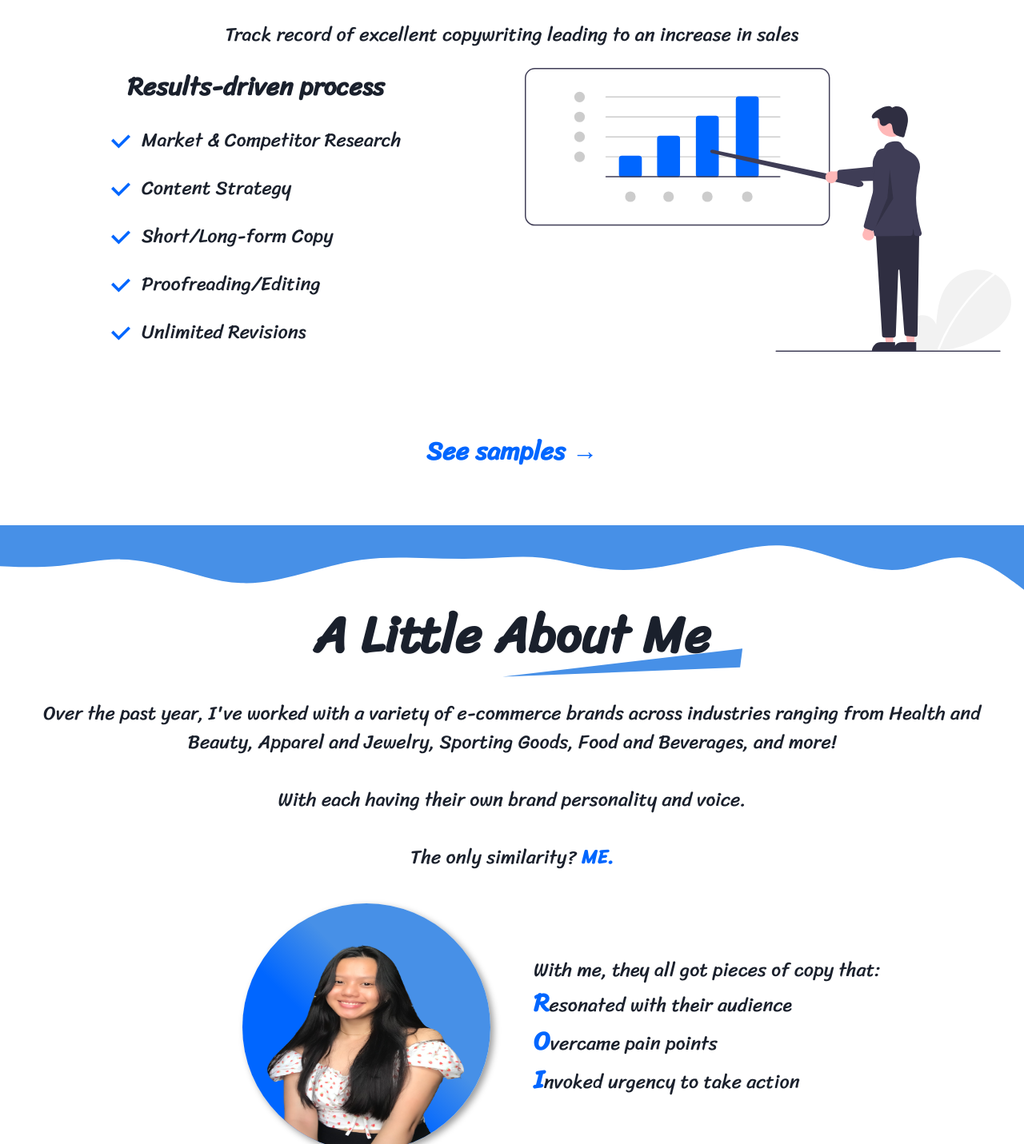
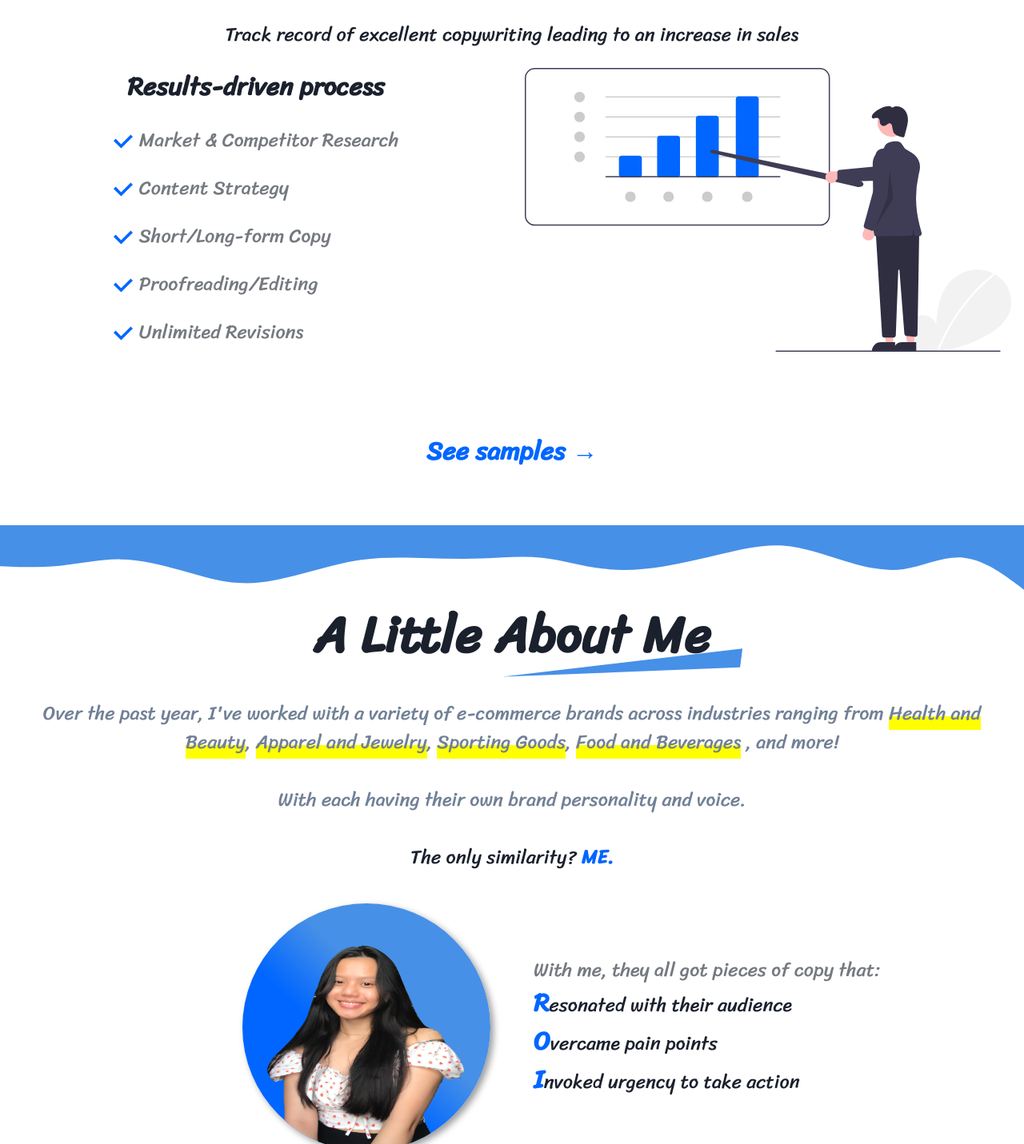
Before and after one commit to jasonLapina/copy-writer, a React (Create React App) app: page / in a window 1280 px wide. Shown: the part 931-2362 px from the top of the page at 80% size. Built offline with nearby package versions, Linux system fonts and the light colour scheme.

Commit message:
add highlights to about me

```diff
--- a/src/Components/About.js
+++ b/src/Components/About.js
@@ -2,6 +2,14 @@ import { Box, Text, Image, Grid, Icon, Button, Center } from "@chakra-ui/react";
 import { TbBusinessplan } from "react-icons/tb";
 import SectionLayout from "./Layout/SectionLayout";
 import MyHeading from "./UI/MyHeading";
+
+const HighLighted = ({ children }) => {
+  return (
+    <Box as='span' bgGradient='linear(white 60% ,yellow 40%)'>
+      {children}
+    </Box>
+  );
+};
 function About() {
   return (
     <SectionLayout>
@@ -9,13 +17,16 @@ function About() {
         <MyHeading>A Little About Me</MyHeading>
 
         <Box textAlign='center' maxW='1200px' m='auto'>
-          <Text data-aos='fade-right'>
+          <Text color='gray.500' data-aos='fade-right'>
             Over the past year, I've worked with a variety of e-commerce brands
-            across industries ranging from Health and Beauty, Apparel and
-            Jewelry, Sporting Goods, Food and Beverages, and more!
+            across industries ranging from{" "}
+            <HighLighted>Health and Beauty</HighLighted>,{" "}
+            <HighLighted>Apparel and Jewelry</HighLighted>,{" "}
+            <HighLighted>Sporting Goods</HighLighted>,{" "}
+            <HighLighted>Food and Beverages</HighLighted> , and more!
           </Text>
           <br />
-          <Text data-aos='fade-left'>
+          <Text color='gray.500' data-aos='fade-left'>
             With each having their own brand personality and voice.
           </Text>
           <br />
@@ -51,7 +62,9 @@ function About() {
             />
           </Box>
           <Box data-aos='zoom-in-down' fontSize='24px' justifySelf='start'>
-            <Text>With me, they all got pieces of copy that:</Text>
+            <Text opacity={0.6}>
+              With me, they all got pieces of copy that:
+            </Text>
             <Text>
               <Box color='primary' fontWeight='bold' fontSize='32px' as='span'>
                 R
--- a/src/Components/DrawerNav.js
+++ /dev/null
@@ -1,6 +0,0 @@
-import { Box } from "@chakra-ui/react";
-function DrawerNav() {
-  return <Box></Box>;
-}
-
-export default DrawerNav;
--- a/src/Components/Hero.js
+++ b/src/Components/Hero.js
@@ -61,7 +61,7 @@ function Hero() {
                 S
               </Box>
               ervices <br />
-              <Text mt='16px' fontSize='24px'>
+              <Text opacity={0.6} mt='16px' fontSize='24px'>
                 for Agencies, Businesses, and E-commerce!
               </Text>
             </Heading>
--- a/src/Components/YouGet.js
+++ b/src/Components/YouGet.js
@@ -3,7 +3,6 @@ import {
   Button,
   Center,
   Grid,
-  Heading,
   Image,
   Text,
   VStack,
@@ -44,7 +43,10 @@ function YouGet() {
             <VStack justify='center' alignItems='left' gap='24px' h='100%'>
               {youGet.map((item, i) => (
                 <Text key={i} fontSize='24px'>
-                  <CheckIcon color='primary' mr='8px' /> {item}
+                  <CheckIcon color='primary' mr='8px' />
+                  <Text as='span' opacity={0.6}>
+                    {item}
+                  </Text>
                 </Text>
               ))}
             </VStack>
```
